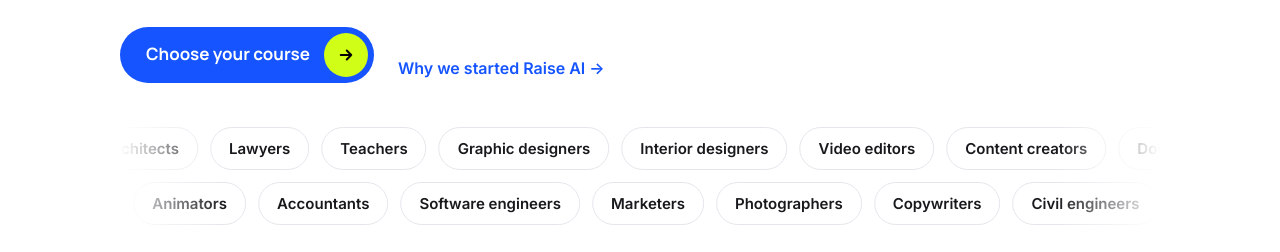
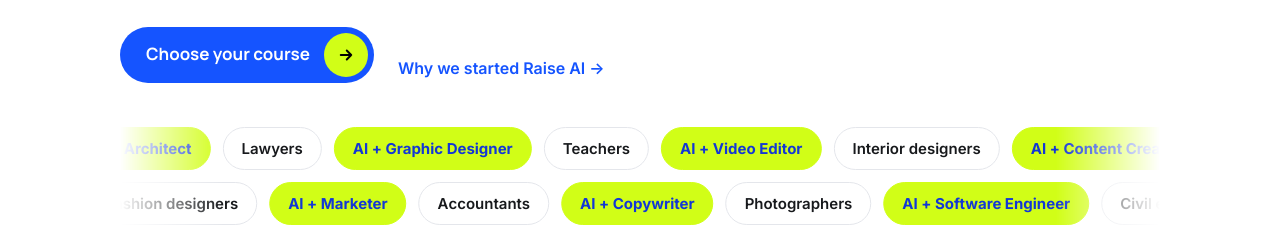
Before and after one commit to Hadhi07/Raise-AI-netlify, a website: page index.html in a window 1280 px wide. Shown: the part 548-800 px from the top of the page. Drawn offline with Linux system fonts and the light colour scheme; a web font is replaced by a local one.

Commit message:
Highlight marquee professions with volt-lime chips in AI + Profession format

```diff
--- a/index.html
+++ b/index.html
@@ -380,39 +380,39 @@
     <div class="marq" aria-hidden="true">
       <div class="row r1">
         <span class="chip">Doctors</span>
-        <span class="chip">Architects</span>
+        <span class="chip on">AI + Architect</span>
         <span class="chip">Lawyers</span>
+        <span class="chip on">AI + Graphic Designer</span>
         <span class="chip">Teachers</span>
-        <span class="chip">Graphic designers</span>
+        <span class="chip on">AI + Video Editor</span>
         <span class="chip">Interior designers</span>
-        <span class="chip">Video editors</span>
-        <span class="chip">Content creators</span>
+        <span class="chip on">AI + Content Creator</span>
         <span class="chip">Doctors</span>
-        <span class="chip">Architects</span>
+        <span class="chip on">AI + Architect</span>
         <span class="chip">Lawyers</span>
+        <span class="chip on">AI + Graphic Designer</span>
         <span class="chip">Teachers</span>
-        <span class="chip">Graphic designers</span>
+        <span class="chip on">AI + Video Editor</span>
         <span class="chip">Interior designers</span>
-        <span class="chip">Video editors</span>
-        <span class="chip">Content creators</span>
+        <span class="chip on">AI + Content Creator</span>
       </div>
       <div class="row r2">
+        <span class="chip on">AI + Marketer</span>
         <span class="chip">Accountants</span>
-        <span class="chip">Software engineers</span>
-        <span class="chip">Marketers</span>
+        <span class="chip on">AI + Copywriter</span>
         <span class="chip">Photographers</span>
-        <span class="chip">Copywriters</span>
+        <span class="chip on">AI + Software Engineer</span>
         <span class="chip">Civil engineers</span>
+        <span class="chip on">AI + Animator</span>
         <span class="chip">Fashion designers</span>
-        <span class="chip">Animators</span>
+        <span class="chip on">AI + Marketer</span>
         <span class="chip">Accountants</span>
-        <span class="chip">Software engineers</span>
-        <span class="chip">Marketers</span>
+        <span class="chip on">AI + Copywriter</span>
         <span class="chip">Photographers</span>
-        <span class="chip">Copywriters</span>
+        <span class="chip on">AI + Software Engineer</span>
         <span class="chip">Civil engineers</span>
+        <span class="chip on">AI + Animator</span>
         <span class="chip">Fashion designers</span>
-        <span class="chip">Animators</span>
       </div>
     </div>
   </div>
```
